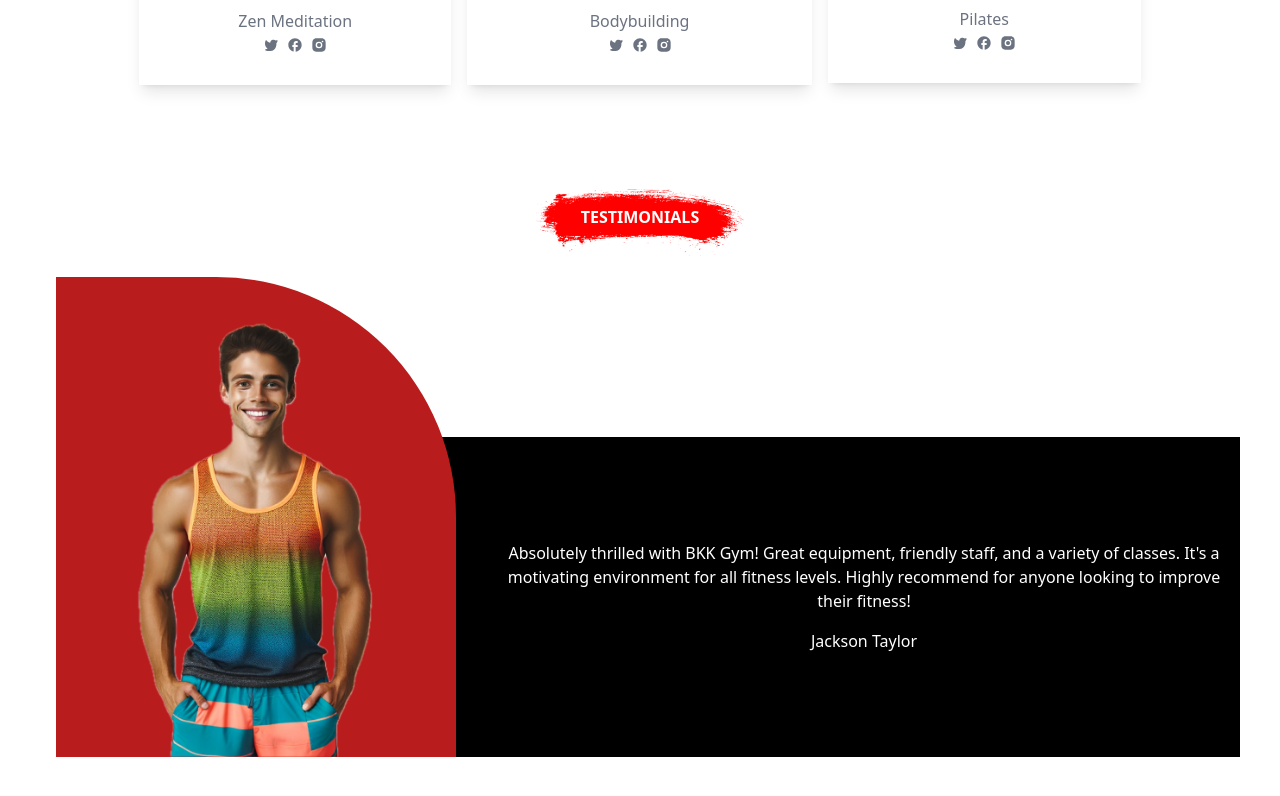
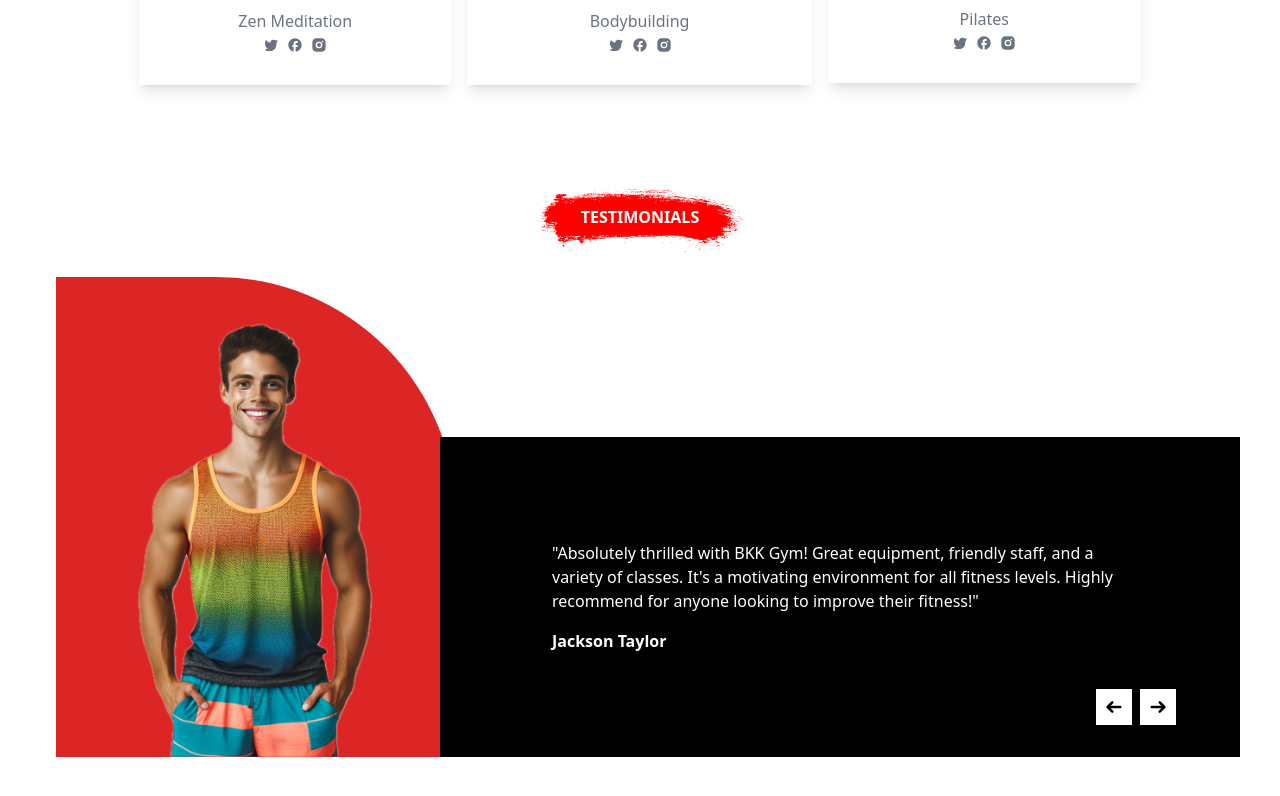
Before and after one commit to OnigiriKing/new-project, a React (Create React App) app: page / in a window 1280 px wide. Shown: the part 4144-4940 px from the top of the page. Built offline with nearby package versions, Linux system fonts and the light colour scheme.

Commit message:
Testimonials update

```diff
--- a/src/components/homeComp/Home.Testimonials/Testimonials.jsx
+++ b/src/components/homeComp/Home.Testimonials/Testimonials.jsx
@@ -1,3 +1,4 @@
+import allSvg from "svg/allSvg";
 import redBrush from "../img/redBrush.png";
 import people1 from "utils/img/people/people1.png"
 
@@ -5,7 +6,7 @@ import people1 from "utils/img/people/people1.png"
 export default function Testimonials() {
   return (
     <div class="flex justify-center items-center  bg-white  my-6">
-      <div class="flex flex-col common-wrapper items-center gap-8 text-center h-[100vh]">
+      <div class="flex flex-col common-wrapper items-center gap-8  h-[100vh]">
         <div class="mb-4 mt-[5rem] relative w-[13rem] flex flex-col items-center">
           <p class="z-[6] font-bold text-white">TESTIMONIALS</p>
           <img class="absolute -top-[1rem]  z-[5] " src={redBrush} />
@@ -15,20 +16,31 @@ export default function Testimonials() {
           <div class="flex relative text-white items-end">
             <div>
               <div class="flex relative items-center justify-center left-4">
-                <img class="w-[15rem] absolute z-[5] top-[2.37rem]" src={people1}></img>
-                <div class=" w-[25rem] h-[30rem]  bg-red-700 rounded-tr-[15rem]" />
+                <img
+                  class="w-[15rem] absolute z-[5] top-[2.37rem]"
+                  src={people1}
+                ></img>
+                <div class=" w-[25rem] h-[30rem]  bg-red-600 rounded-tr-[15rem]" />
               </div>
             </div>
-            <div class="flex flex-col h-[20rem] w-full justify-center bg-black">
-              <div class="ml-[3rem]">
+            <div class="flex flex-col h-[20rem] w-full justify-center bg-black relative">
+              <div class="mx-[7rem]">
                 <p>
-                  Absolutely thrilled with BKK Gym! Great equipment, friendly
+                  "Absolutely thrilled with BKK Gym! Great equipment, friendly
                   staff, and a variety of classes. It's a motivating environment
                   for all fitness levels. Highly recommend for anyone looking to
-                  improve their fitness!
+                  improve their fitness!"
                 </p>
                 <div>
-                  <h2 class="mt-[1rem]">Jackson Taylor</h2>
+                  <h2 class="mt-[1rem] font-bold">Jackson Taylor</h2>
+                </div>
+                <div class=" flex absolute right-[4rem]  bottom-[2rem] justify-end gap-2 text-black">
+                  <button class="rotate-180 p-2 bg-white hover:bg-red-600 hover:text-white duration-[.3s]">
+                    {allSvg(20).arrow}
+                  </button>
+                  <button class="p-2 bg-white hover:bg-red-600 hover:text-white duration-[.3s]">
+                    {allSvg(20).arrow}
+                  </button>
                 </div>
               </div>
             </div>
```
Also changed, not shown: src/dist/style.css.
